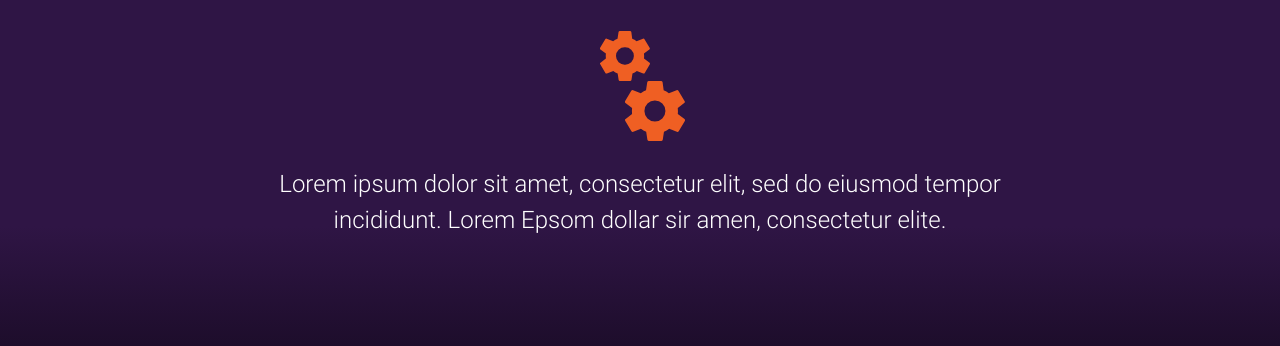
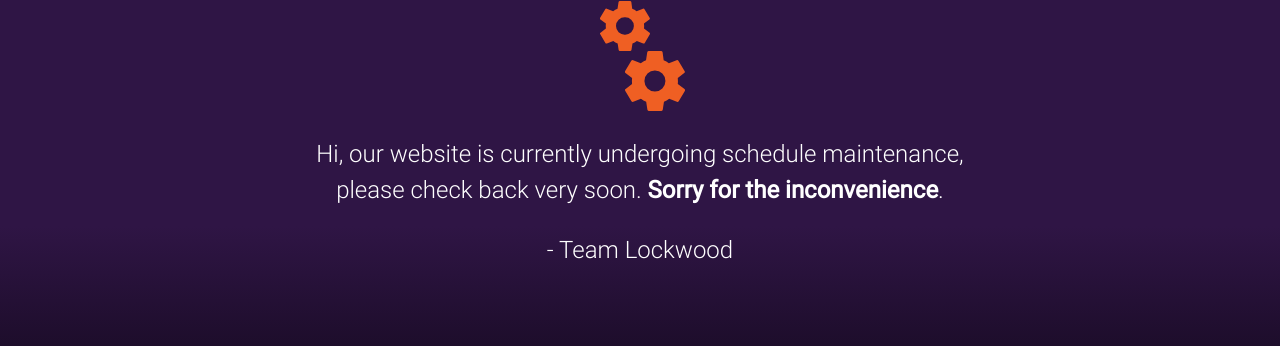
Before and after one commit to krunalvomexlkwd/lkwd-maintenance-page, a plain HTML site: page index.html in a window 1280 px wide. Shown: the part 254-600 px from the top of the page. Drawn offline with Linux system fonts and the light colour scheme; files that its build step writes are made by us from their sources; files whose address does not match are found by name; a web font is replaced by a local one.

Commit message:
added generic text, modified text width

```diff
--- a/css/style.css
+++ b/css/style.css
@@ -75,7 +75,7 @@ h1 {
 
 .text {
     width: 100%;
-    max-width: 900px;
+    max-width: 800px;
 }
 
 p {
--- a/index.html
+++ b/index.html
@@ -25,8 +25,8 @@
         <img id="gear1" class="gear1-mr" src="../maintenance/img/small-gear.svg" alt="Small Gear icon">
         <img id="gear2" class="gear2-ml" src="../maintenance/img/large-gear.svg" alt="Large Gear icon">
         <div class="text">
-            <p>Lorem ipsum dolor sit amet, consectetur elit, sed do eiusmod tempor incididunt. Lorem Epsom dollar sir
-                amen, consectetur elite.</p>
+            <p>Hi, our website is currently undergoing schedule maintenance, please check back very soon. <strong>Sorry for the inconvenience</strong>.</p>
+            <p>- Team Lockwood</p>
         </div>
         <img class="icon" src="..//maintenance/img/lkwd-logo.svg" alt="Lockwood logo">
     </div>
```
